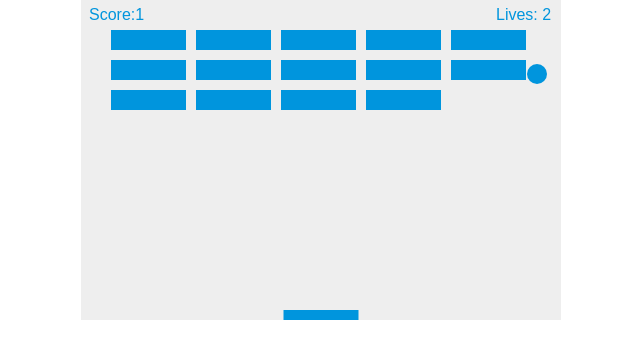
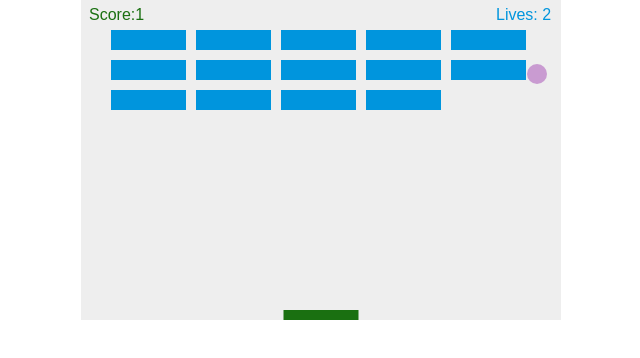
Before and after one commit to meganclapinski25/HW1--1320, a plain HTML site: page index.html in a window 1280 px wide. Shown: the whole page, without its empty margins (319-959 px from the left). Drawn offline with Linux system fonts and the light colour scheme.

Commit message:
changed paddle

```diff
--- a/index.html
+++ b/index.html
@@ -41,8 +41,11 @@
         let score = 0;
         let lives = 3;
         var bricks = [];
+
+
         for (var c = 0; c < brickColumnCount; c++) {
             bricks[c] = [];
+
             for (var r = 0; r < brickRowCount; r++) {
                 bricks[c][r] = { x: 0, y: 0, status: 1 };
             }
@@ -104,14 +107,15 @@
       function drawBall() {
         ctx.beginPath();
         ctx.arc(x, y, ballRadius, 0, Math.PI * 2);
-        ctx.fillStyle = "#0095DD";
+
+        ctx.fillStyle = "#c99bd1";
         ctx.fill();
         ctx.closePath();
        }
        function drawPaddle() {
         ctx.beginPath();
         ctx.rect(paddleX, canvas.height - paddleHeight, paddleWidth, paddleHeight);
-        ctx.fillStyle = "#0095DD";
+        ctx.fillStyle = "#1a7011";
         ctx.fill();
         ctx.closePath();
        }
@@ -125,10 +129,16 @@
                         bricks[c][r].y = brickY;
                         ctx.beginPath();
                         ctx.rect(brickX, brickY, brickWidth, brickHeight);
-                        ctx.fillStyle = "#0095DD";
+
                         ctx.fill();
                         ctx.closePath();
+
+
+
+
+
                     }
+
                 }
             }
         }
```
